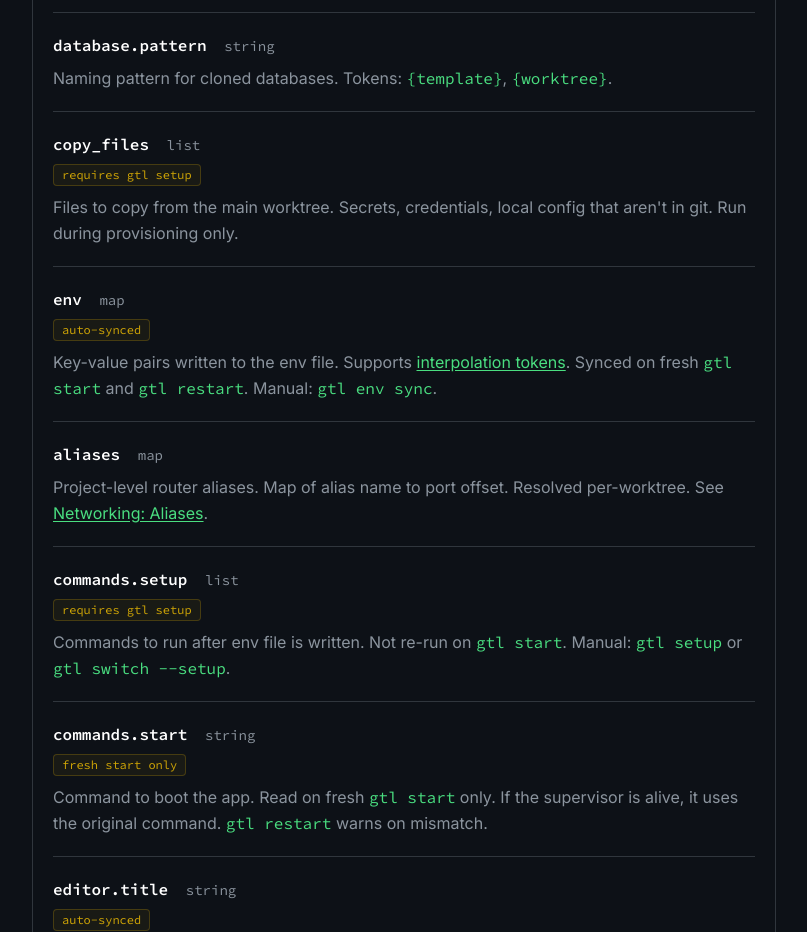
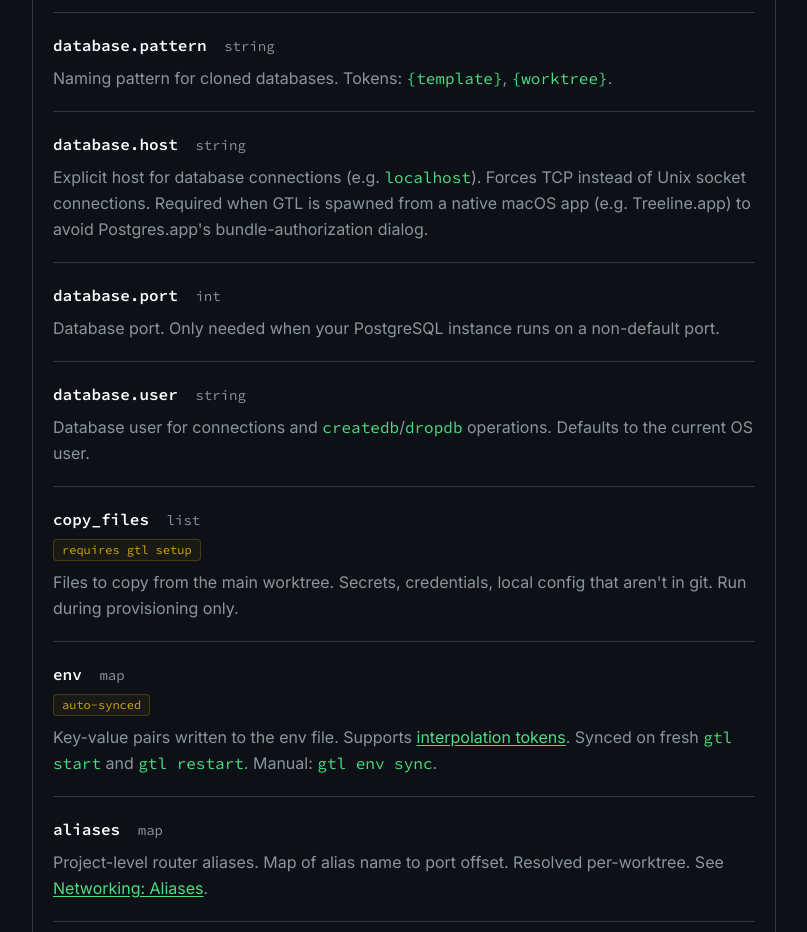
Before and after one commit to git-treeline/website, an Astro site: page /docs/configuration in a window 1280 px wide. Shown: the part 1180-2112 px from the top of the page, without its empty margins (352-1159 px from the left). Built offline with nearby package versions, Linux system fonts and the light colour scheme; Astro itself is replaced by a stand-in of ours.

Commit message:
Update docs for v0.43.6 release (#2)

```diff
--- a/src/pages/docs/configuration/index.astro
+++ b/src/pages/docs/configuration/index.astro
@@ -58,6 +58,17 @@ import DocsPagination from '../../../components/DocsPagination.astro';
           <p>
             Naming pattern for cloned databases. Tokens: <code class="text-accent-light">{'{template}'}</code>, <code class="text-accent-light">{'{worktree}'}</code>.
           </p>
+        </CmdRef>
+        <CmdRef name="database.host" type="string">
+          <p>
+            Explicit host for database connections (e.g. <code class="text-accent-light">localhost</code>). Forces TCP instead of Unix socket connections. Required when GTL is spawned from a native macOS app (e.g. Treeline.app) to avoid Postgres.app's bundle-authorization dialog.
+          </p>
+        </CmdRef>
+        <CmdRef name="database.port" type="int">
+          <p>Database port. Only needed when your PostgreSQL instance runs on a non-default port.</p>
+        </CmdRef>
+        <CmdRef name="database.user" type="string">
+          <p>Database user for connections and <code class="text-accent-light">createdb</code>/<code class="text-accent-light">dropdb</code> operations. Defaults to the current OS user.</p>
         </CmdRef>
         <CmdRef name="copy_files" type="list" flags={['requires gtl setup']}>
           <p>
--- a/src/pages/index.astro
+++ b/src/pages/index.astro
@@ -50,7 +50,7 @@ const jsonLd = JSON.stringify({
       </a>
     </div>
     <p class="hidden sm:block text-sm text-muted mt-4">
-      <span class="font-mono text-white/40 mr-2">v0.43.5</span>
+      <span class="font-mono text-white/40 mr-2">v0.43.6</span>
       Single command setup: <code class="text-accent-light">gtl install</code> handles config, hooks, ports, and optional HTTPS routing.
       <a href="/docs/getting-started/" class="text-accent-light hover:text-accent underline underline-offset-2">Get started&nbsp;&rarr;</a>
     </p>
```
